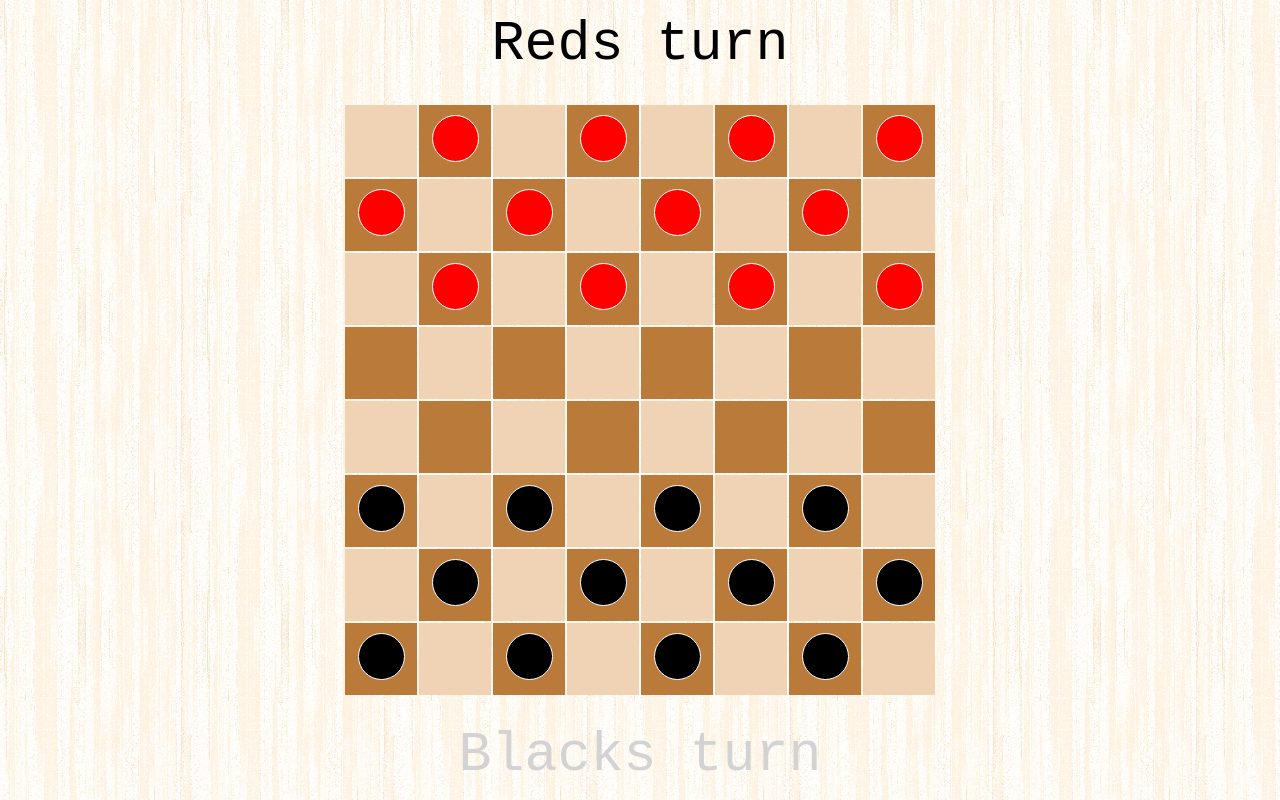
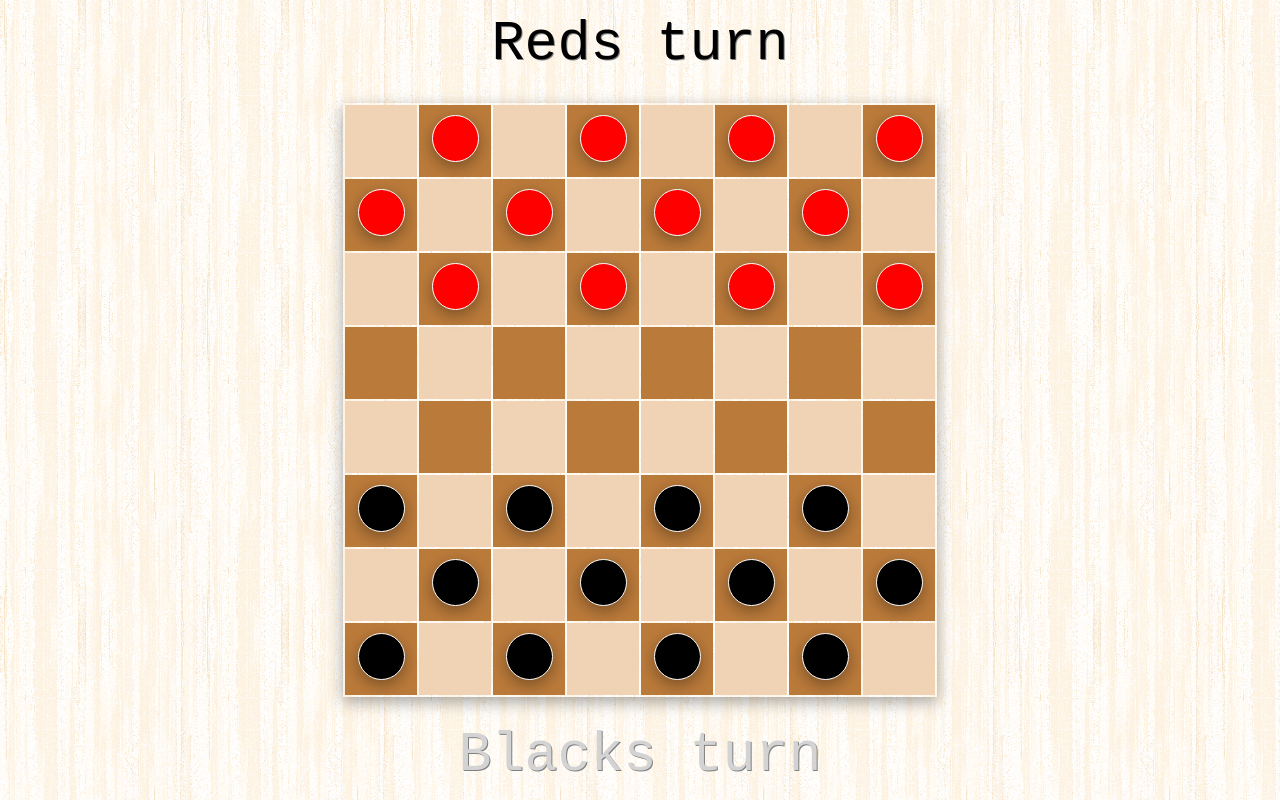
Before and after one commit to edangx100/Checkers, a plain HTML site: page index.html in a window 1280 px wide. Drawn offline with nearby package versions, Linux system fonts and the light colour scheme.

Commit message:
3rd commit css

```diff
--- a/style.css
+++ b/style.css
@@ -31,15 +31,16 @@ td {
     height: 70px;
 }
 
-/* table {
+table {
     box-shadow: rgba(0, 0, 0, 0.35) 0px 5px 15px;
-} */
+}
 
 .red-turn-text {
     text-align: center;
     color: black;
     font-family: 'Courier New', Courier, monospace;
     font-size: 55px;
+    text-shadow: 1px 1px gray;
 }
 
 .black-turn-text {
@@ -47,6 +48,7 @@ td {
     font-family:'Courier New', Courier, monospace;
     font-size: 55px;
     color: lightgray;
+    text-shadow: 1px 1px gray;
 }
 
 .black-piece {
@@ -56,7 +58,7 @@ td {
     background-color: black;
     border: 1px solid white;
     border-radius: 30px;
-    /* box-shadow: rgba(0, 0, 0, 0.35) 0px 5px 15px; */
+    box-shadow: rgba(0, 0, 0, 0.35) 0px 5px 15px;
 }
 
 .red-piece {
@@ -66,7 +68,7 @@ td {
     background-color: red;
     border: 1px solid white;
     border-radius: 30px;
-    /* box-shadow: rgba(0, 0, 0, 0.35) 0px 5px 15px; */
+    box-shadow: rgba(0, 0, 0, 0.35) 0px 5px 15px;
 }
 
 .king.red-piece {
```
Also changed, not shown: script.js (+0 -10 lines).
